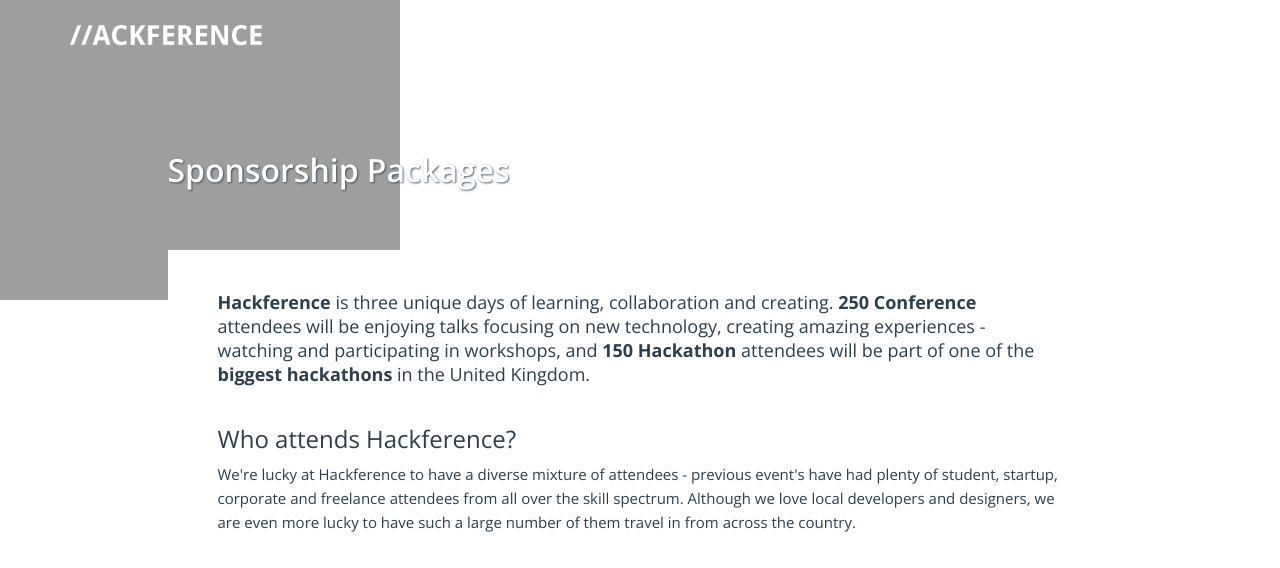
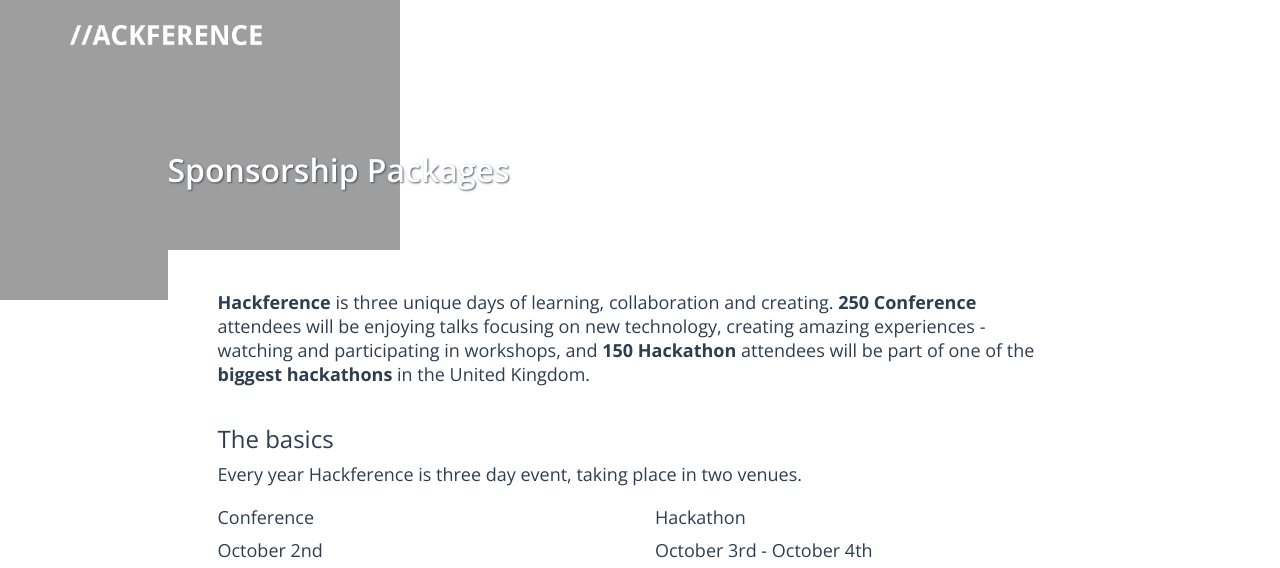
Before and after one commit to hackference/hackference-2015, a Jekyll site: the page built from sponsors/sponsor-us.html, in a window 1280 px wide and 1400 px high. Shown: the top 568 px of the window. Built offline with Jekyll 4.4.1, drawn with Linux system fonts in a browser that asks for light colours; nearby versions of some CDN libraries; grey boxes are pictures that could not be loaded.

Commit message:
Add date and venue information to the sponsorship page

```diff
--- a/_config.yml
+++ b/_config.yml
@@ -4,9 +4,9 @@ email: jp@jakelprice.com
 description: >
   Hackference 2015 website
 baseurl: "/hackference-2015" # the subpath of your site, e.g. /blog/
-url: "http://hackference.github.io" # the base hostname & protocol for your site
+#url: "http://hackference.github.io" # the base hostname & protocol for your site
 #baseurl: "" # Dev Path
-#url: "http://127.0.0.1:4000/" #Dev Path
+url: "http://127.0.0.1:4000/" #Dev Path
 twitter_username: jakelprice
 github_username:  jakeprice86
 collections:
--- /dev/null
+++ b/_includes/conference-map.html
@@ -0,0 +1 @@
+<iframe src="https://www.google.com/maps/embed?pb=!1m18!1m12!1m3!1d1214.9957864291414!2d-1.898036991406707!3d52.47928828986148!2m3!1f0!2f0!3f0!3m2!1i1024!2i768!4f13.1!3m3!1m2!1s0x4870bc8eb4cc0f85%3A0x81aabbe988786bfc!2sThe+Studio!5e0!3m2!1sen!2suk!4v1428577131000" width="100%" height="300" frameborder="0" style="border:0"></iframe>
--- /dev/null
+++ b/_includes/hackathon-map.html
@@ -0,0 +1 @@
+<iframe src="https://www.google.com/maps/embed?pb=!1m18!1m12!1m3!1d2430.12132256959!2d-1.8878070000000406!3d52.476939!2m3!1f0!2f0!3f0!3m2!1i1024!2i768!4f13.1!3m3!1m2!1s0x4870bc86faf4ad3d%3A0x3cf69f4343075d67!2sImpact+Hub+Birmingham!5e0!3m2!1sen!2suk!4v1428577251556" width="100%" height="300" frameborder="0" style="border:0"></iframe>
--- a/index.html
+++ b/index.html
@@ -50,14 +50,14 @@ title: Hackference 2015
 		<div class="container-fluid map-row">
 			<div class="row">
 				<div class="col-md-4 map-view" style="padding: 0">
-					<iframe src="https://www.google.com/maps/embed?pb=!1m18!1m12!1m3!1d1214.9957864291414!2d-1.898036991406707!3d52.47928828986148!2m3!1f0!2f0!3f0!3m2!1i1024!2i768!4f13.1!3m3!1m2!1s0x4870bc8eb4cc0f85%3A0x81aabbe988786bfc!2sThe+Studio!5e0!3m2!1sen!2suk!4v1428577131000" width="100%" height="300" frameborder="0" style="border:0"></iframe>
+					{% include conference-map.html %}
 				</div>
 				<div class="col-md-4 map-view map-view-center text-center" style="background: url('{{ site.url }}{{ site.baseurl }}/assets/mike.png')">
 					<p>Locations within the center of Birmingham</p>
 					<a href='{{ site.url }}{{ site.baseurl }}/info' class="btn btn-ticket">More Information</a>
 				</div>
 				<div class="col-md-4 map-view" style="padding: 0">
-					<iframe src="https://www.google.com/maps/embed?pb=!1m18!1m12!1m3!1d2430.12132256959!2d-1.8878070000000406!3d52.476939!2m3!1f0!2f0!3f0!3m2!1i1024!2i768!4f13.1!3m3!1m2!1s0x4870bc86faf4ad3d%3A0x3cf69f4343075d67!2sImpact+Hub+Birmingham!5e0!3m2!1sen!2suk!4v1428577251556" width="100%" height="300" frameborder="0" style="border:0"></iframe>
+					{% include hackathon-map.html %}
 				</div>
 			</div>
 		</div>
--- a/sponsors/sponsor-us.html
+++ b/sponsors/sponsor-us.html
@@ -29,6 +29,24 @@ TODO: all of the page plz
 						</div>
 						<div class="row" >
 							<div class="col-md-12">
+								<h3>The basics</h3>
+								<p>Every year Hackference is three day event, taking place in two venues.</p>
+							</div>
+						</div>
+						<div class="row" >
+							<div class="col-md-6" >
+								<h4>Conference</h4>
+								<p>October 2nd</p>
+								{% include conference-map.html %}
+							</div>
+							<div class="col-md-6" >
+								<h4>Hackathon</h4>
+								<p>October 3rd - October 4th</p>
+								{% include hackathon-map.html %}
+							</div>
+						</div>
+						<div class="row" >
+							<div class="col-md-12" >
 								<h3>Who attends Hackference?</h3>
 								<p class="desc">We're lucky at Hackference to have a diverse mixture of attendees - previous event's have had plenty of student, startup, corporate and freelance attendees from all over the skill spectrum. Although we love local developers and designers, we are even more lucky to have such a large number of them travel in from across the country.</p>
 								<p class="desc">The majority of our speakers are renowed on a national level - and some, international - and travel to us from all across the world. They are active on social media, and usually have a very large following as they are considered trendsetters, influencers and brand promoters.</p>
@@ -114,7 +132,7 @@ TODO: all of the page plz
 										<tr>
 											<td>Booth Space<a href='' class="sponsor-info" data-toggle="modal" data-target="#package-details" data-content="We have limited space for booth, but you can either bring a booth setup, or we can provide a table a floor space to fill. It's first come, first serve for the limited space at the conference. **4 spaces**"><i class="fa fa-info"></i></a></td>
 											<td class="text-center"></td>
-											<td class="text-center"><span data-content="Due to the limited space we need to give priority to Silver and above." tabindex="0" data-toggle="popover" data-trigger="hover">£200*</span></td>
+											<td class="text-center"></td>
 											<td class="text-center"><i class="fa fa-check"></i></td>
 											<td class="text-center"><i class="fa fa-check"></i></td>
 											<td class="text-center"><i class="fa fa-check"></i></td>
```
